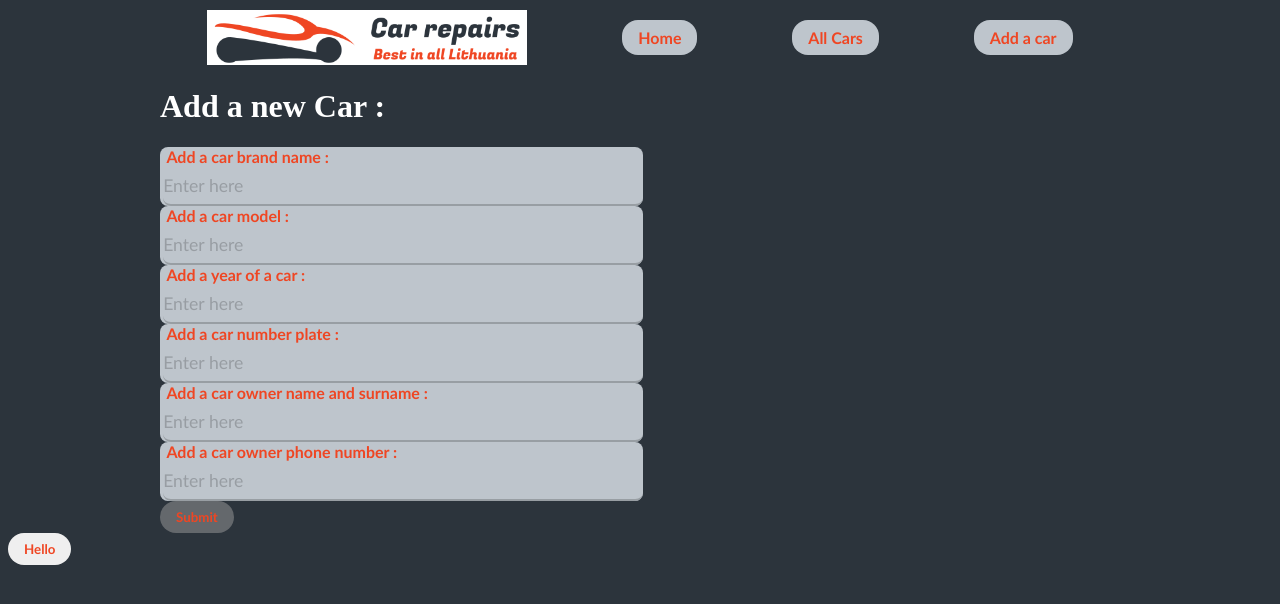
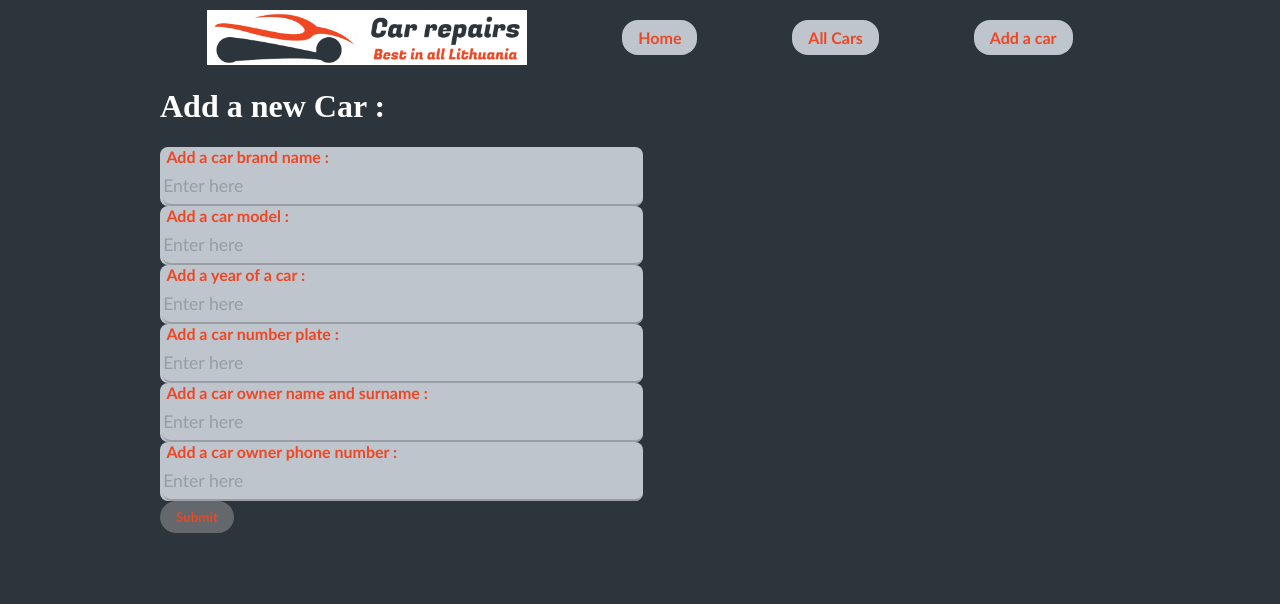
Before and after one commit to LukasKliukas/exam-car-service-front-end-lukas-kliukas-2022-05, a React (Create React App) app: page /addCar in a window 1280 px wide. Shown: the top 604 px of the page. Built offline with nearby package versions, Linux system fonts and the light colour scheme; the HTML template or start-up script is replaced by a standard one.

Commit message:
App minor change

```diff
--- a/src/App.js
+++ b/src/App.js
@@ -1,6 +1,5 @@
 import { Route, Routes } from 'react-router-dom';
 import './App.css';
-import { Button } from './components/Button/Button.style';
 import Navigation from './components/Navigation/Navigation';
 import AddCar from './pages/AddCar/AddCar';
 import Home from './pages/Home/Home';
@@ -14,7 +13,6 @@ function App() {
         <Route path='/cars' element={<h1>All cars</h1>} />
         <Route path='/addCar' element={<AddCar />} />
       </Routes>
-      <Button>Hello</Button>
     </div>
   );
 }
```
